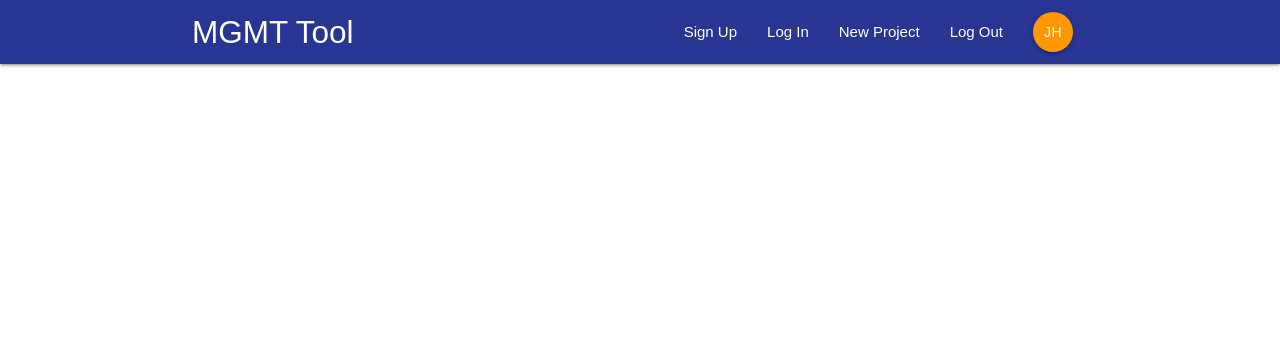
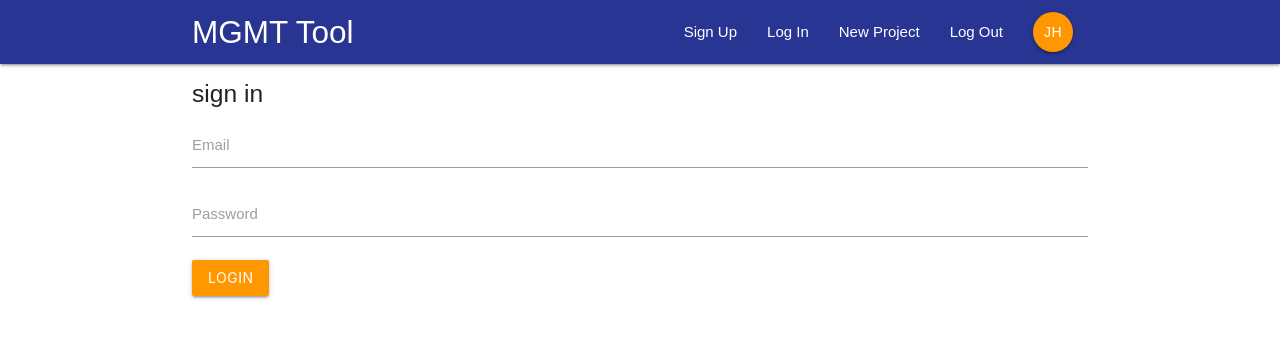
Before and after one commit to joncancode/proj_mgmt, a React (Create React App) app: page /signin in a window 1280 px wide. Shown: the top 338 px of the page. Built offline with nearby package versions, Linux system fonts and the light colour scheme.

Commit message:
add signin component

```diff
--- a/public/index.html
+++ b/public/index.html
@@ -38,5 +38,7 @@
       To begin the development, run `npm start` or `yarn start`.
       To create a production bundle, use `npm run build` or `yarn build`.
     -->
+    <!-- Compiled and minified JavaScript -->
+    <script src="https://cdnjs.cloudflare.com/ajax/libs/materialize/1.0.0/js/materialize.min.js"></script>
   </body>
 </html>
--- a/src/App.js
+++ b/src/App.js
@@ -3,6 +3,7 @@
 import Navbar from './components/layout/Navbar';
 import Dashboard from './components/dashboard/Dashboard';
 import ProjectDetails from './components/projects/ProjectDetails';
+import SignIn from './components/auth/SignIn';
 
 class App extends Component {
   render() {
@@ -13,6 +14,7 @@
           <Switch>
             <Route exact path="/" component={Dashboard} />
             <Route path="/project/:id" component={ProjectDetails} />
+            <Route path="/signin" component={SignIn} />
           </Switch>
         </div>
       </BrowserRouter>
--- a/src/components/auth/SignIn.js
+++ b/src/components/auth/SignIn.js
@@ -0,0 +1,36 @@
+import React, { Component } from 'react';
+
+class SignIn extends Component {
+  state = {};
+
+  handleChange = (e) => {
+      console.log(e)
+  }
+
+  handleSubmit = (e) => {
+    console.log(e)
+}
+
+  render() {
+    return (
+      <div className="container">
+        <form onSubmit={this.handleSubmit} className="white">
+          <h5>sign in</h5>
+          <div className='input-field'>
+          <label htmlFor='email'>Email</label>
+          <input type='email' id='email' onChange={this.handleChange} />
+          </div>
+          <div className='input-field'>
+          <label htmlFor='password'>Password</label>
+          <input type='password' id='password' onChange={this.handleChange} />
+          </div>
+        <div className='input-field'>
+        <button className='btn orange'>Login</button>
+    </div>
+        </form>
+      </div>
+    );
+  }
+}
+
+export default SignIn;
```
Also changed, not shown: src/components/dashboard/Notifications.js (+8 -8 lines).
